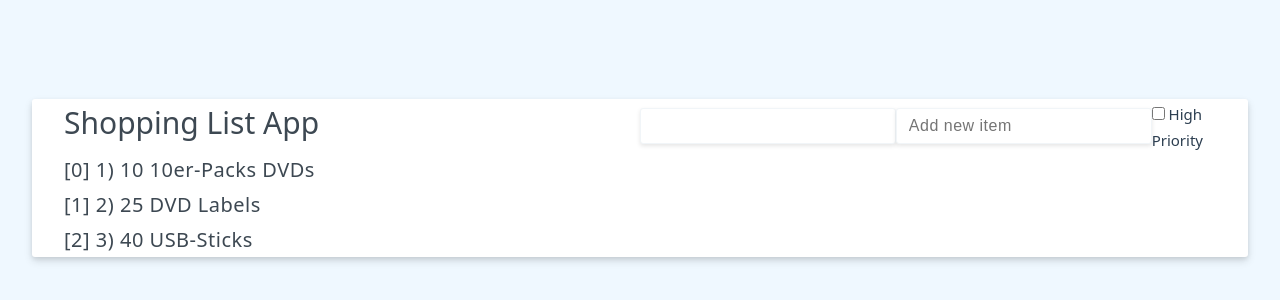
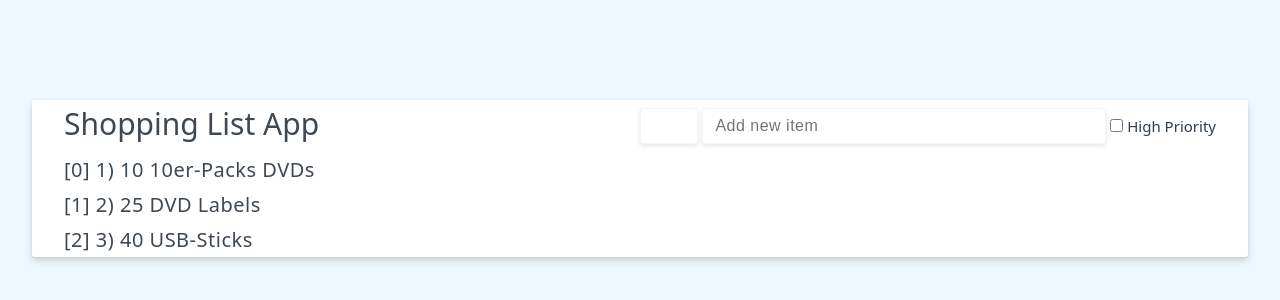
Before and after one commit to kiraGit67/vue-shopping-list-app, a Vue app: page / in a window 1280 px wide. Shown: the part 222-522 px from the top of the page. Built offline with nearby package versions, Linux system fonts and the light colour scheme.

Commit message:
adds styling for input[type="number"]

```diff
--- a/src/assets/shop-list-styles.css
+++ b/src/assets/shop-list-styles.css
@@ -115,6 +115,10 @@ li input {
   margin: 0.5rem 0;
 }
 
+.add-item-form input[type='number'] {
+  width: 10%;
+}
+
 .btn {
   border: none;
   border-radius: 3px;
```
